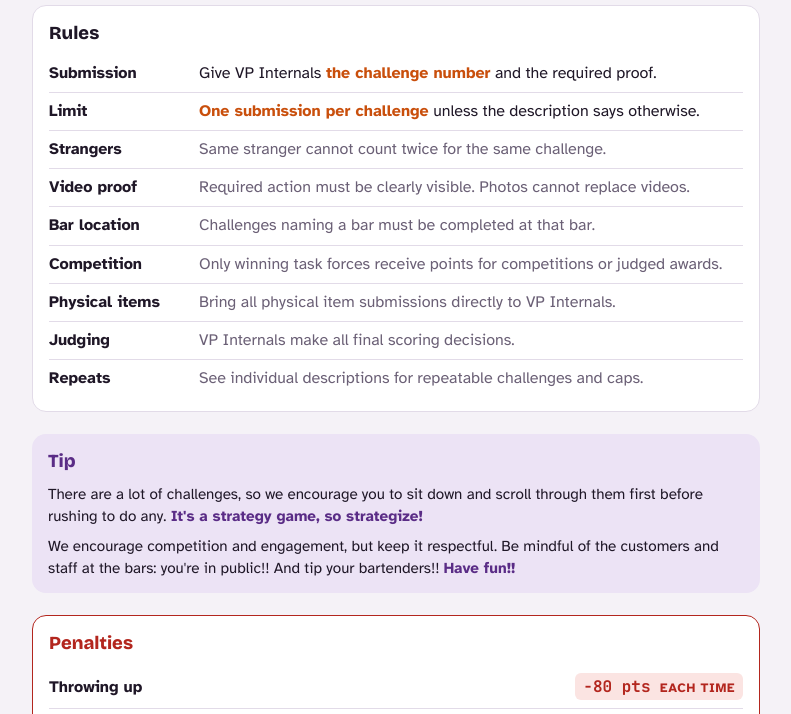
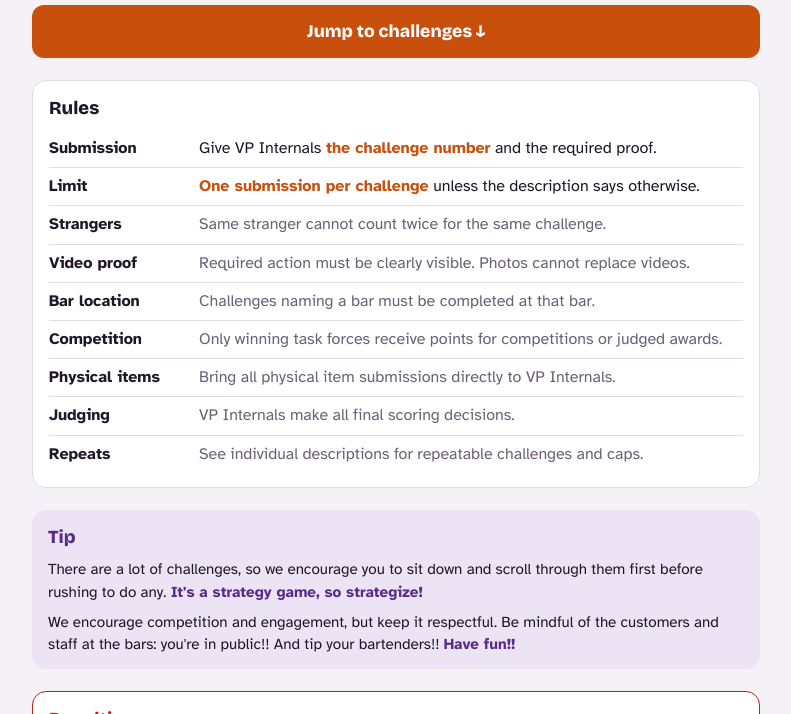
Before and after one commit to alissanh/GROCKOWEEN, a plain HTML site: page index.html in a window 1280 px wide. Shown: the part 69-783 px from the top of the page, without its empty margins (244-1035 px from the left). Drawn offline with nearby package versions, Linux system fonts and the light colour scheme.

Commit message:
Add jump button to navigate to challenges

```diff
--- a/index.html
+++ b/index.html
@@ -73,6 +73,8 @@ h1 span { color: var(--pumpkin); }
 .rules dt { font-weight: 700; }
 .rules dd { margin: 0; color: var(--muted); min-width: 0; }
 .rules .row.key dd { color: var(--fg); }
+.jump { width: 100%; padding: 14px 16px; border: 0; border-radius: 12px; background: var(--pumpkin); color: var(--on-accent); font-family: var(--f-display); font-weight: 800; font-size: 1.1rem; cursor: pointer; }
+.jump:hover { filter: brightness(1.08); }
 .tip { background: var(--violet-soft); border-radius: 14px; padding: 14px 16px; display: flex; flex-direction: column; gap: 8px; }
 .tip h2 { font-family: var(--f-display); font-size: 1.15rem; margin: 0; color: var(--violet); }
 .tip p { margin: 0; font-size: .95rem; }
@@ -162,6 +164,8 @@ h1 span { color: var(--pumpkin); }
     <h1>Grock<span>o</span>ween Bar Crawl</h1>
     <div class="tally" id="tally"></div>
   </div>
+
+  <button class="jump" id="jump">Jump to challenges ↓</button>
 
   <section class="rules" aria-labelledby="rules-h">
     <h2 id="rules-h">Rules</h2>
@@ -298,6 +302,7 @@ $('tabs').addEventListener('click', e => { const b = e.target.closest('.tab'); i
 $('prev').addEventListener('click', () => go(cur - 1, true));
 $('next').addEventListener('click', () => go(cur + 1, true));
 $('up').addEventListener('click', () => $('grid-bars').closest('.group').scrollIntoView({ block: 'start' }));
+$('jump').addEventListener('click', () => $('tabs').scrollIntoView({ block: 'start' }));
 $('list').addEventListener('change', e => {
   const c = e.target.closest('.card'); if (!c) return;
   const n = +c.dataset.n;
```
